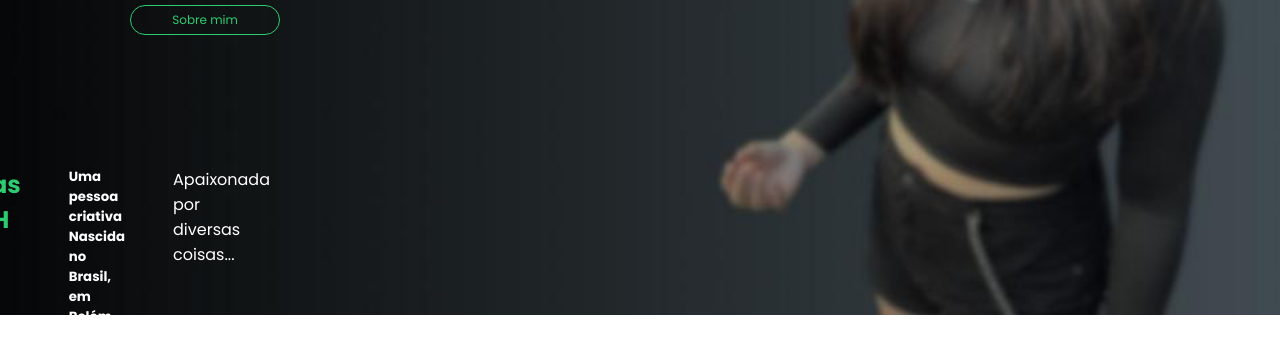
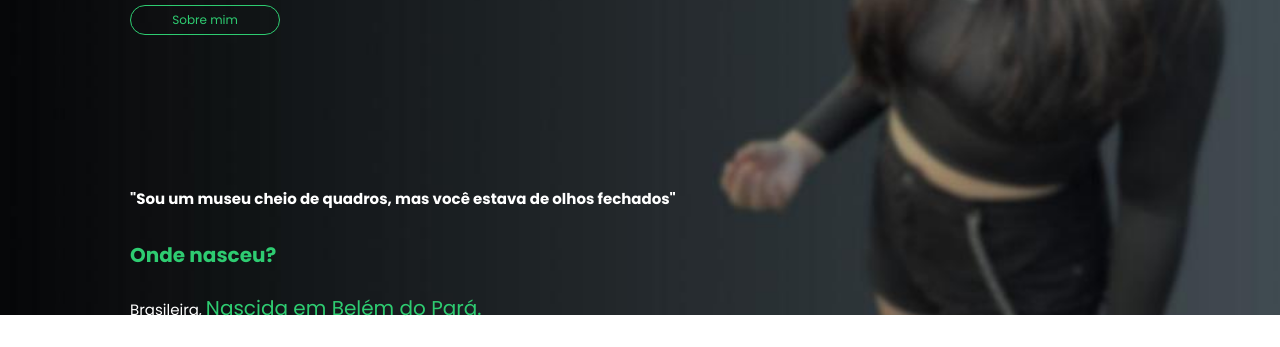
Before and after one commit to sarahcecim/portifolio-sarah, a plain HTML site: page index.html in a window 1280 px wide. Shown: the part 485-832 px from the top of the page. After the commit the page ends 808 px from the top, so only its background shows below. Drawn offline with Linux system fonts and the light colour scheme.

Commit message:
Add files via upload

```diff
--- a/index.html
+++ b/index.html
@@ -40,7 +40,7 @@
                 <h1>Eu sou <span>Sarah Cecim</span>
                     <h1>
                         <p>Em busca de oportunidades
-                            <br>"ela é vanguarda da juventude"
+                            <br>"ela é a vanguarda da juventude"
                             <br> -Hector Ruiz
                         </p>
                         <br>
@@ -48,30 +48,36 @@
                         <div class="redes-sociais">
                             <a href="#" target="_blank"><i class="fa-brands fa-facebook"></i></a>
                             <a href="#" target="_blank"><i class="fa-brands fa-twitter"></i></a>
-                            <a href="https://instagram.com/sasah.bc?igshid=Mzc1MmZhNjY=" target="_blank"><i class="fa-brands fa-instagram"></i></a>
-                            <a href="https://github.com/sarahcecim" target="_blank"><i class="fa-brands fa-github"></i></a>
-                            <a href="https://www.linkedin.com/in/sarah-s-a699b723b" target="_blank"><i class="fa-brands fa-linkedin"></i></a>
+                            <a href="https://instagram.com/sasah.bc?igshid=Mzc1MmZhNjY=" target="_blank"><i
+                                    class="fa-brands fa-instagram"></i></a>
+                            <a href="https://github.com/sarahcecim" target="_blank"><i
+                                    class="fa-brands fa-github"></i></a>
+                            <a href="https://www.linkedin.com/in/sarah-s-a699b723b" target="_blank"><i
+                                    class="fa-brands fa-linkedin"></i></a>
                         </div><!--redes-sociais-->
                         <button class="btn">Sobre mim</button>
             </div><!--container-text-->
         </div><!---background--->
 
         <!------About------>
-        <section class="about" id="about">
+        <div class="container-about">
             <div class="about-text">
-                <h3>Há tantas coisas para dizer sobre mim</h3>
-                <h1>Apenas SARAH</h1>
-                <h5>Uma pessoa criativa <span>Nascida no Brasil, em Belém do Pará.</span></h5>
-                <p>Apaixonada por diversas coisas...</coisas></p>
+                <h3>"Sou um museu cheio de quadros, mas você estava de olhos fechados"</h3>
+                <h1>
+                    <br>Onde nasceu?
+                </h1>
+                <p>
+                    <br>Brasileira, <span>Nascida em Belém do Pará.</span>
+                </p>
             </div>
-        </section>
+            </section>
 
-        <!------Projects------>
-        <section class="projects" id="projects">
-            <div class="project-text">
+            <!------Projects------>
+            <div class="container-project">
+                <div class="project-text">
 
-            </div>
-        </section>
+                </div>
+                </section>
 
 </body>
 
--- a/style.css
+++ b/style.css
@@ -121,23 +121,28 @@
     margin-top: 10px;
 }
 
+.container-about{
+    padding: 150px 0 0 130px;
+}
 .about-text{
     color: #fff;
-    display: flex;
-    margin-top: 50px;
-    gap: 3rem;
-    width: 350px;
-    height: 200px;
-    padding: 80px;
-    justify-content: right;
 }
 
 .about-text h3{
     font-size: 15px;
-    justify-content: right;
 }
 
 .about-text h1{
     color:#2ecc71;
+    font-size: 20px;
+}
 
+.about-text p{
+    color: #fff;
+    font-size: 15px;
 }
+
+.about-text span{
+    color: #2ecc71;
+    font-size: 20px;
+}
```
